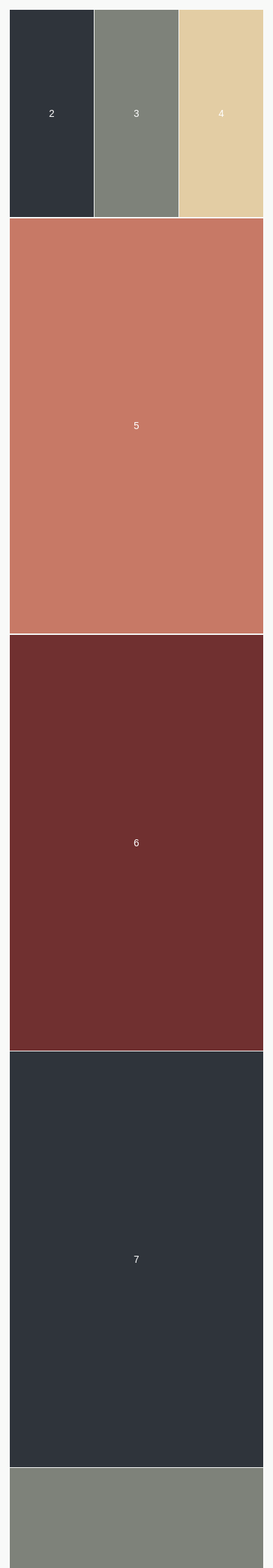
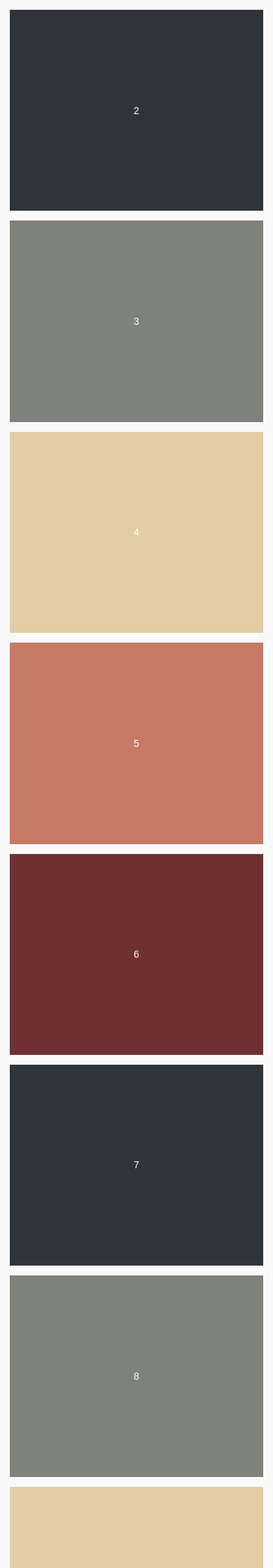
Before and after one commit to cartuhok/localtees, a Jekyll site: the page built from index.html, in a window 390 px wide. Shown: the top 2240 px of the page at 70% size. Built offline with Jekyll 4.4.1, drawn with Linux system fonts in a browser that asks for light colours; nearby versions of some CDN libraries; the list of posts is cut into pages by our own code.

Commit message:
mobile stuff

```diff
--- a/_layouts/default.html
+++ b/_layouts/default.html
@@ -18,7 +18,7 @@
  {% include footer.html %}
 
 
-<script src="{{ site.url }}assets/js/jquery-2.1.1.min.js" type="text/javascript"></script>
-<script src="{{ site.url }}assets/js/functions.js" type="text/javascript"></script>
+<script src="{{ root_url }}assets/js/jquery-2.1.1.min.js" type="text/javascript"></script>
+<script src="{{ root_url }}assets/js/functions.js" type="text/javascript"></script>
 </body>
 </html>
--- a/assets/css/3-modules/_-modules-header.scss
+++ b/assets/css/3-modules/_-modules-header.scss
@@ -7,6 +7,7 @@
   height: 72px;
   position: fixed;
   width: 100%;
+
 
 }
 
@@ -59,8 +60,7 @@ background-position: 0 100%;
   z-index: 9999;
   padding: 18px;
   left: 0;
-  border-bottom: 3px solid #4879bd;
-  background: #4879bd;
+
   width: 100%;
   height: 5%;
 }
@@ -99,6 +99,7 @@ nav {
   transition: transform 0.3s;
   transition: transform 0.3s, -webkit-transform 0.3s;
   z-index: 999;
+  margin-top: -1em;
 }
 nav .logo {
   margin: 12vh 0;
--- a/assets/css/4-pages/_-pages-home.scss
+++ b/assets/css/4-pages/_-pages-home.scss
@@ -1,5 +1,10 @@
 .headroom {
   margin: 1em;
+}
+
+.barNav {
+  display: none;
+  visibility: hidden;
 }
 
 .cssgrid {
@@ -78,27 +83,16 @@
 @media (max-width: 700px) {
   .cssgrid {
     display: grid;
-    grid-gap: .1em;
+    grid-gap: 1em;
     /* set overall rows (10) and columns (2) */
-    grid-template-rows: repeat(10, 1fr);
-    grid-template-columns: repeat(3, 1fr);
+    grid-template-rows: repeat(20, 1fr);
+    grid-template-columns: repeat(1, 1fr);
     /* 3 rows in viewport on load */
     min-height: 333.33vh;
   }
 .item.one {
   display: none;
   visibility: hidden;
-}
-.item.two {
-  grid-row: span 1;
-  grid-column: span 1;
-}
-.item.three {
-    grid-row: span 1;
-    grid-column: span 1;
-  }
-.item.four {
-      grid-row: span 1;
-      grid-column: span 1;
+
   }
 }
--- a/index.html
+++ b/index.html
@@ -1,5 +1,5 @@
 ---
-layout: home
+layout: default
 ---
 
 <div class="headroom">
```
Also changed, not shown: 2 other files.
